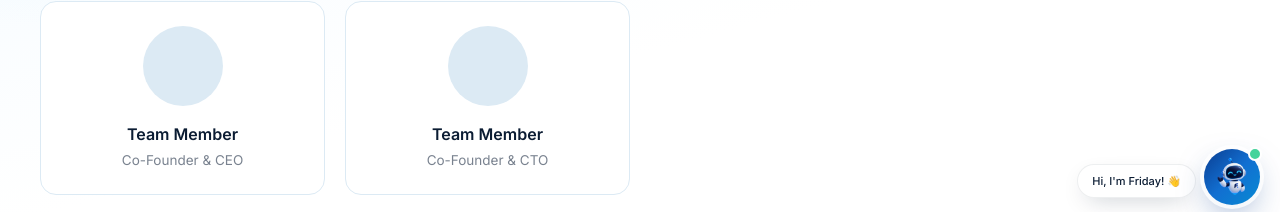
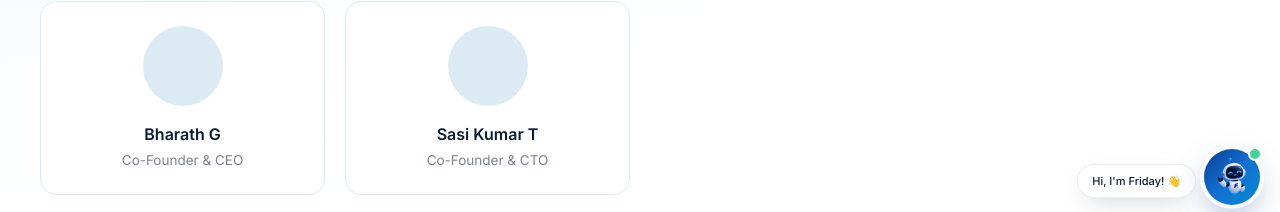
Before and after one commit to Js-goodapakam/project-friday-website, a React (Vite) app: page /about/our-team in a window 1280 px wide. Shown: the part 575-787 px from the top of the page. Built offline with nearby package versions, Linux system fonts and the light colour scheme.

Commit message:
Update TeamGrid.tsx

```diff
--- a/src/components/team/TeamGrid.tsx
+++ b/src/components/team/TeamGrid.tsx
@@ -2,8 +2,8 @@ import { motion } from "framer-motion";
 import { EASE, viewportOnce, staggerContainer } from "../../lib/motion";
 
 const TEAM = [
-  { name: "Team Member", role: "Co-Founder & CEO" },
-  { name: "Team Member", role: "Co-Founder & CTO" },
+  { name: "Bharath G", role: "Co-Founder & CEO" },
+  { name: "Sasi Kumar T", role: "Co-Founder & CTO" },
 ];
 
 const cardVariants = {
```
